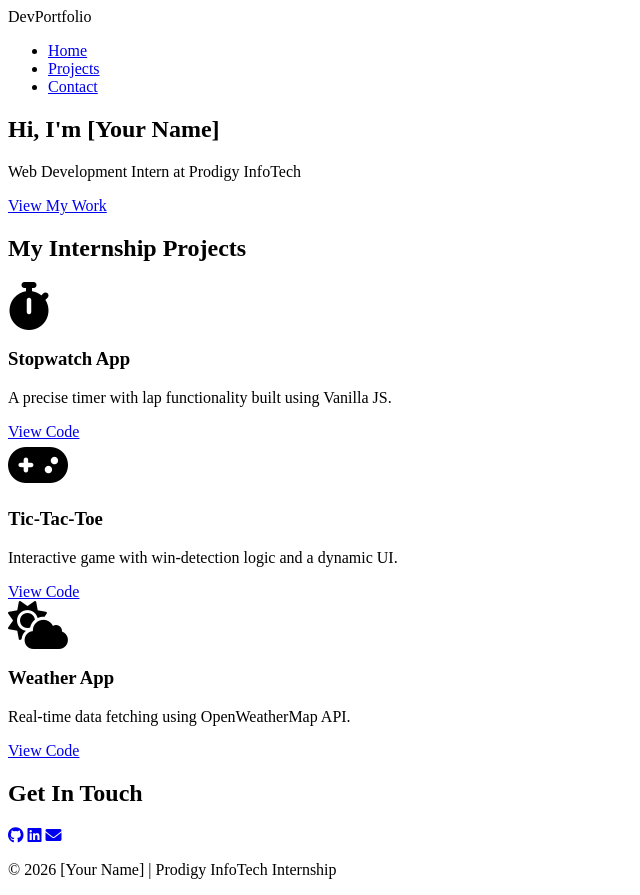
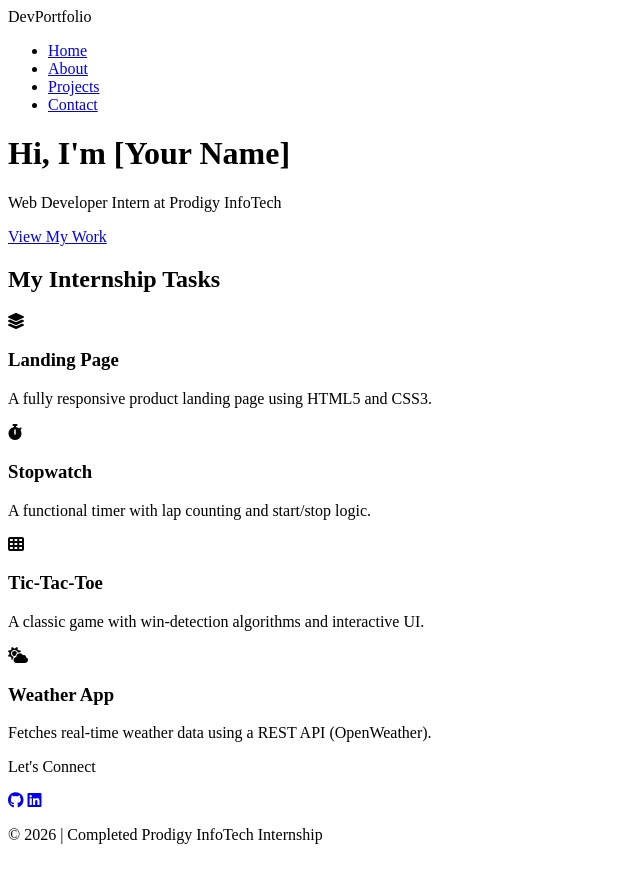
Before and after one commit to gutturLikhita2006/my-portfoli, a plain HTML site: page index.html in a window 1280 px wide. Shown: the whole page, without its empty margins (0-640 px from the left). After the commit the page ends 860 px from the top, so only its background shows below. Drawn offline with Linux system fonts and the light colour scheme.

Commit message:
Update portfolio title and content structure

```diff
--- a/index.html
+++ b/index.html
@@ -3,7 +3,7 @@
 <head>
     <meta charset="UTF-8">
     <meta name="viewport" content="width=device-width, initial-scale=1.0">
-    <title>My Portfolio | Prodigy InfoTech</title>
+    <title>My Internship Portfolio | Prodigy InfoTech</title>
     <link rel="stylesheet" href="style.css">
     <link rel="stylesheet" href="https://cdnjs.cloudflare.com/ajax/libs/font-awesome/6.0.0/css/all.min.css">
 </head>
@@ -11,54 +11,62 @@
 
     <nav class="navbar">
         <div class="logo">Dev<span>Portfolio</span></div>
-        <ul class="nav-links">
+        <ul class="nav-links" id="nav-links">
             <li><a href="#home">Home</a></li>
+            <li><a href="#about">About</a></li>
             <li><a href="#projects">Projects</a></li>
             <li><a href="#contact">Contact</a></li>
         </ul>
+        <div class="menu-toggle" id="mobile-menu">
+            <span class="bar"></span>
+            <span class="bar"></span>
+            <span class="bar"></span>
+        </div>
     </nav>
 
-    <section class="hero" id="home">
-        <div class="hero-text">
-            <h1>Hi, I'm <span class="highlight">[Your Name]</span></h1>
-            <p>Web Development Intern at Prodigy InfoTech</p>
+    <header class="hero" id="home">
+        <div class="hero-content">
+            <h1>Hi, I'm <span>[Your Name]</span></h1>
+            <p>Web Developer Intern at Prodigy InfoTech</p>
             <a href="#projects" class="btn">View My Work</a>
         </div>
-    </section>
+    </header>
 
     <section class="projects" id="projects">
-        <h2 class="section-title">My Internship Projects</h2>
-        <div class="project-grid">
-            <div class="project-card">
-                <i class="fas fa-stopwatch fa-3x"></i>
-                <h3>Stopwatch App</h3>
-                <p>A precise timer with lap functionality built using Vanilla JS.</p>
-                <a href="link-to-your-stopwatch-repo" class="project-link">View Code</a>
+        <h2 class="title">My Internship Tasks</h2>
+        <div class="project-container">
+            <div class="card">
+                <i class="fas fa-layer-group"></i>
+                <h3>Landing Page</h3>
+                <p>A fully responsive product landing page using HTML5 and CSS3.</p>
             </div>
-            <div class="project-card">
-                <i class="fas fa-gamepad fa-3x"></i>
+            <div class="card">
+                <i class="fas fa-stopwatch"></i>
+                <h3>Stopwatch</h3>
+                <p>A functional timer with lap counting and start/stop logic.</p>
+            </div>
+            <div class="card">
+                <i class="fas fa-th"></i>
                 <h3>Tic-Tac-Toe</h3>
-                <p>Interactive game with win-detection logic and a dynamic UI.</p>
-                <a href="link-to-your-tictactoe-repo" class="project-link">View Code</a>
+                <p>A classic game with win-detection algorithms and interactive UI.</p>
             </div>
-            <div class="project-card">
-                <i class="fas fa-cloud-sun fa-3x"></i>
+            <div class="card">
+                <i class="fas fa-cloud-sun"></i>
                 <h3>Weather App</h3>
-                <p>Real-time data fetching using OpenWeatherMap API.</p>
-                <a href="link-to-your-weather-repo" class="project-link">View Code</a>
+                <p>Fetches real-time weather data using a REST API (OpenWeather).</p>
             </div>
         </div>
     </section>
 
     <footer id="contact">
-        <h2>Get In Touch</h2>
-        <div class="social-links">
+        <p>Let's Connect</p>
+        <div class="socials">
             <a href="#"><i class="fab fa-github"></i></a>
             <a href="#"><i class="fab fa-linkedin"></i></a>
-            <a href="#"><i class="fas fa-envelope"></i></a>
         </div>
-        <p>&copy; 2026 [Your Name] | Prodigy InfoTech Internship</p>
+        <p>&copy; 2026 | Completed Prodigy InfoTech Internship</p>
     </footer>
 
+    <script src="script.js"></script>
 </body>
 </html>
```
